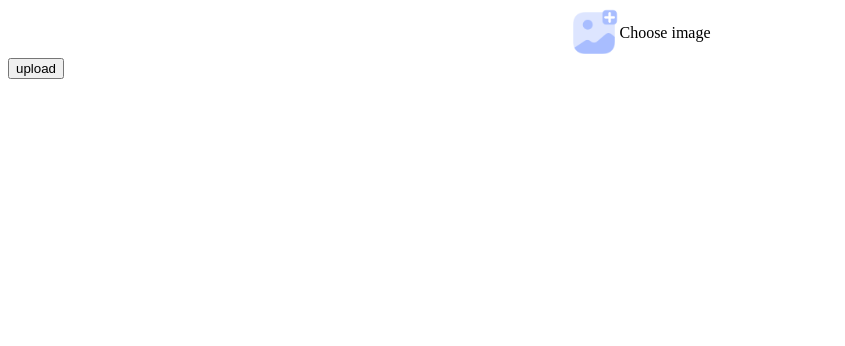
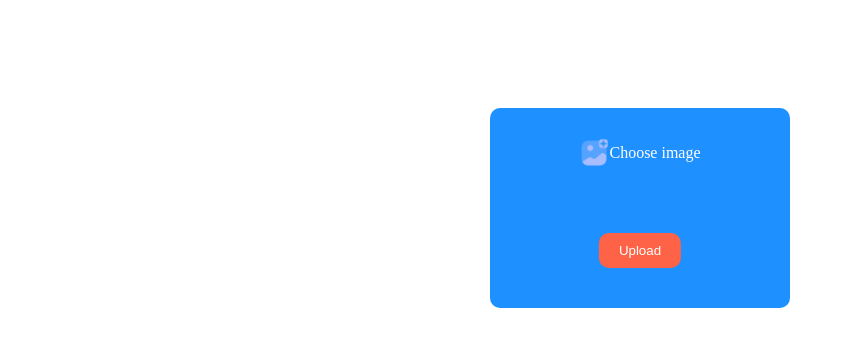
Before and after one commit to Ghasty003/file-to-link, a Vue app in the folder frontend/: page / in a window 1280 px wide. Shown: the top 346 px of the page, without its empty margins (0-845 px from the left). Built offline with nearby package versions, Linux system fonts and the light colour scheme.

Commit message:
added styles

```diff
--- a/frontend/src/components/ImageForm.vue
+++ b/frontend/src/components/ImageForm.vue
@@ -5,10 +5,13 @@
         <img src="../assets/addAvatar.png" />
         <p>Choose image</p>
       </label>
+
       <input v-show="false" type="file" id="file" @change="handleChange" />
+
       <button>upload</button>
+
+      <router-link :to="{name: 'about', params: {id: urlId} }">{{ link }}</router-link>
     </form>
-    <router-link :to="{name: 'about', params: {id: urlId} }">{{ link }}</router-link>
   </div>
 </template>
 
@@ -80,14 +83,40 @@ export default defineComponent({
 
 <style scoped lang="scss">
 form {
+  background: dodgerblue;
+  width: 300px;
+  height: 200px;
+  border-radius: 10px;
+  position: relative;
+  left: 50%;
+  transform: translate(-50%, 100px);
+  color: white;
+
   label {
     display: flex;
     justify-content: center;
     align-items: center;
+    transform: translateY(20px);
+    cursor: pointer;
   }
+
   img {
-    width: 50px;
-    height: 50px;
+    width: 30px;
+    height: 30px;
+  }
+
+  button {
+    border: none;
+    border-radius: 10px;
+    position: absolute;
+    left: 50%;
+    bottom: 40px;
+    transform: translateX(-50%);
+    background: tomato;
+    color: white;
+    text-transform: capitalize;
+    cursor: pointer;
+    padding: 10px 20px
   }
 }
 </style>
```
